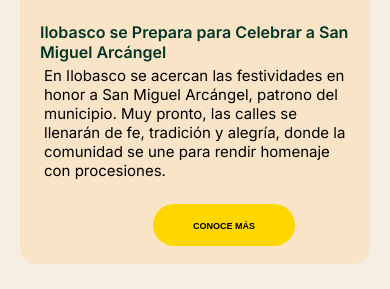
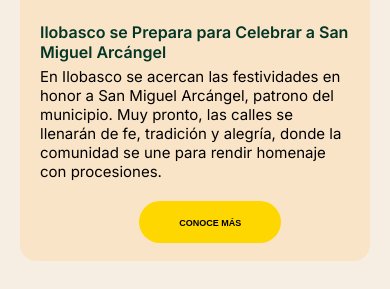
Before and after one commit to joserolandovelascopena-code/Portal_Web_Ilobasco_Travel, a plain HTML site: page index.html in a window 390 px wide. Shown: the part 952-1241 px from the top of the page. Drawn offline with Linux system fonts and the light colour scheme; grey boxes are pictures that could not be loaded.

Commit message:
Actualice el contenido CSS

```diff
--- a/StyleHome.css
+++ b/StyleHome.css
@@ -3368,7 +3368,9 @@ ul {
     margin-left: 0;
 }
 .news-Ilobasco p {
-  padding: 4px;
+  font-size: 14px;
+  padding: 0px;
+  padding-top: 5px;
 
 }
 .news-Ilobasco div{
@@ -3401,7 +3403,7 @@ ul {
     .btnNew1{
       background: #FFD700; /* Amarillo */
       border: none;
-      margin-left:10% ;
+      margin-left:4% ;
       font-size: 11px;
       font-weight: bold;
       border-radius: 50px; /* Bordes redondeados */
@@ -3583,7 +3585,7 @@ ul {
   padding-block-end: 5px;
 
 }
-.rating1,.rating2,
+.rating,.rating2,
 .rating3,.rating4,
 .rating5,.rating6,
 .rating7,.rating8 {
@@ -3629,7 +3631,7 @@ ul {
 
 .Positionbtn2{
   margin-block: -2px;
-  margin-left: 64px;
+  margin-left: 25%;
   height: 95%;
 }
 .title_Actividades{
```
